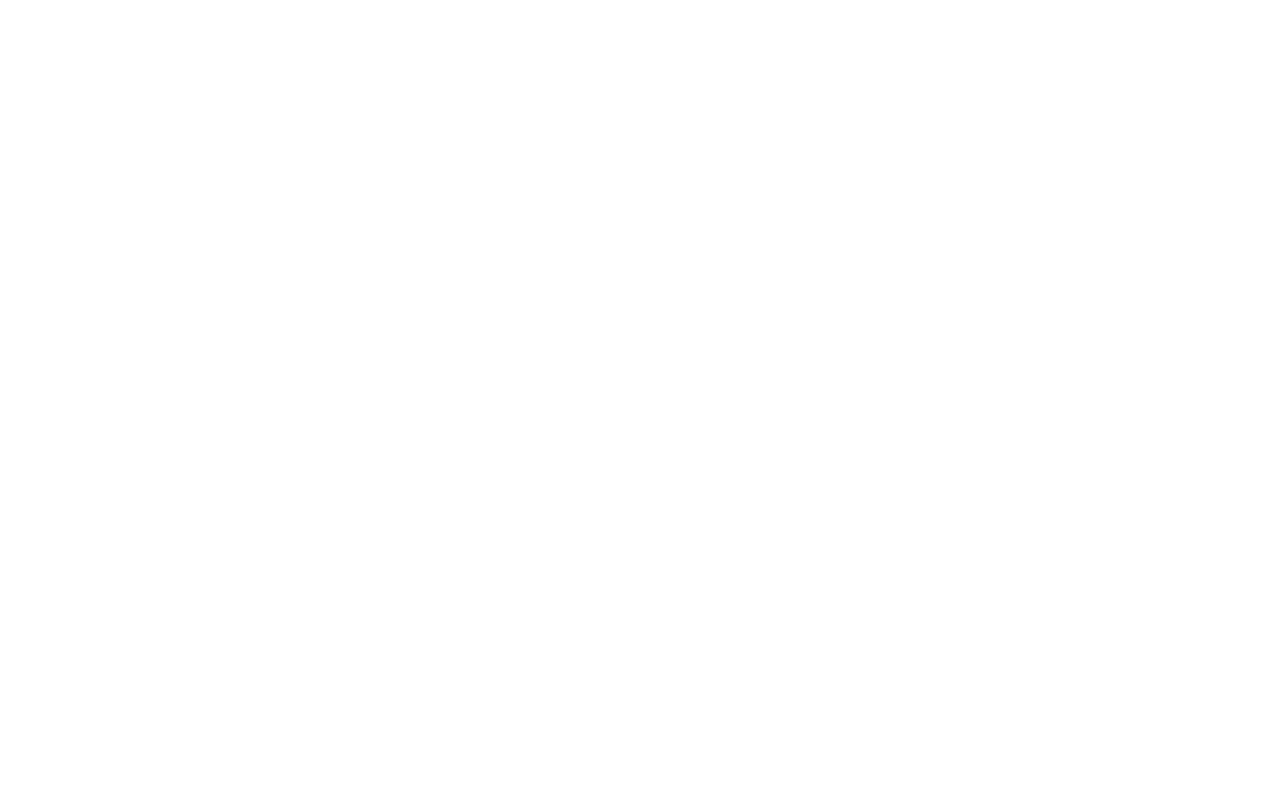
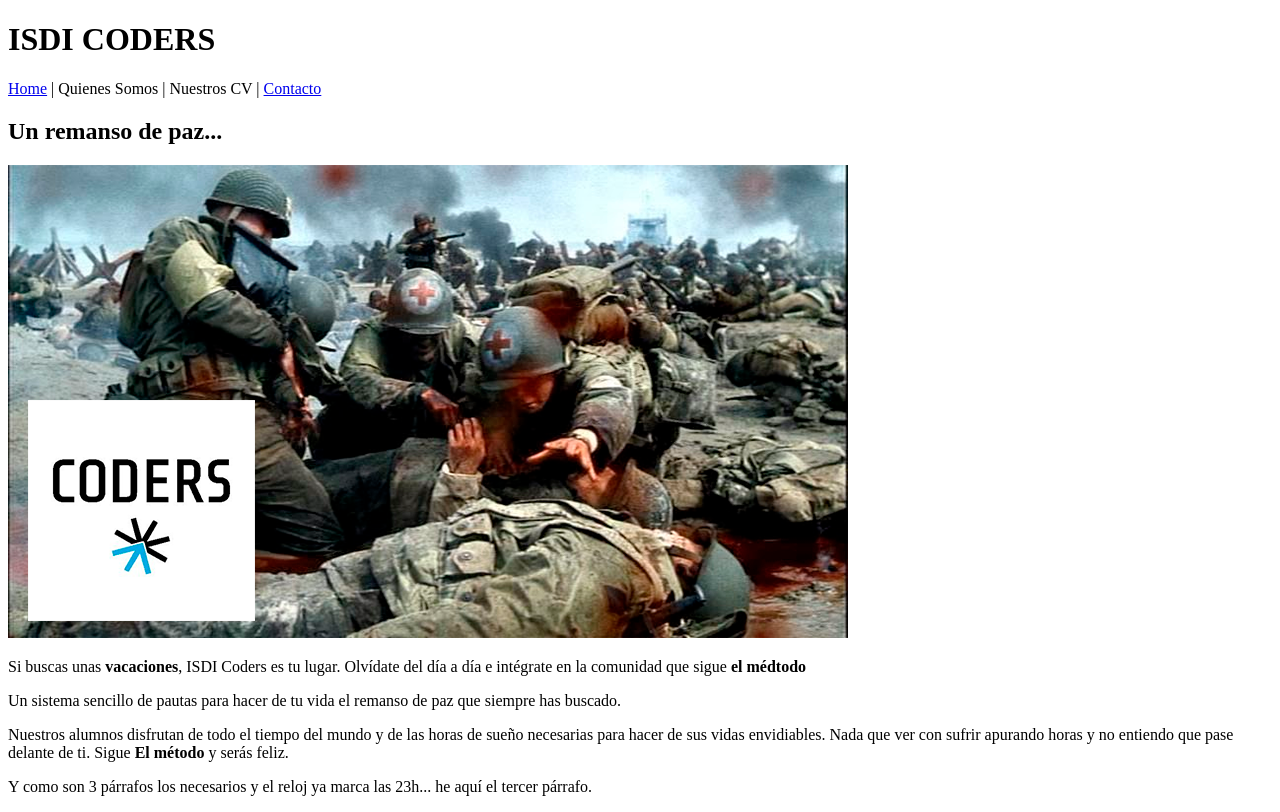
Before and after one commit to alexandergh132003/202301-w1ch2-Alexander-Guillen-diego-bermudez, a website: page src/index.html in a window 1280 px wide. Drawn offline with Linux system fonts and the light colour scheme.

Commit message:
add index changes and contact page

```diff
--- a/src/index.html
+++ b/src/index.html
@@ -4,9 +4,40 @@
 <head>
   <meta charset="UTF-8">
   <link rel="icon" href="favicon.png" type="image/png">
-  <title>ISDI CODERS PROFILES</title>
+  <title>ISDI CODERS</title>
 </head>
 
-<body> </body>
+<body>
+  <header>
+    <h1>ISDI CODERS</h1>
+    <nav>
+      <a href="#">Home</a> | Quienes Somos | Nuestros CV | <a href="contacto.html">Contacto</a>
+    </nav>
+  </header>
+  <main>
+    <h2> Un remanso de paz...</h2>
+    <img src="./isdi-coders.png" alt="ISDI CODERS: A commom day" width="840" height="473">
+
+    <article>
+      <p>
+        Si buscas unas <strong>vacaciones</strong>, ISDI Coders es tu lugar. Olvídate del día a día e intégrate en la
+        comunidad que sigue <strong>el médtodo</strong>
+      <div class=""></div>
+      Un sistema sencillo de pautas para hacer de tu vida el remanso de paz que siempre has buscado.
+      </p>
+      <p>
+        Nuestros alumnos disfrutan de todo el tiempo del mundo y de las horas de sueño necesarias para hacer de sus
+        vidas envidiables.
+        Nada que ver con sufrir apurando horas y no entiendo que pase delante de ti. Sigue <strong> El método</strong> y
+        serás feliz.
+      </p>
+
+      <p>
+        Y como son 3 párrafos los necesarios y el reloj ya marca las 23h... he aquí el tercer párrafo.
+      </p>
+    </article>
+
+  </main>
+</body>
 
 </html>
```
Also changed, not shown: src/contacto.html (added, +34 -0 lines), src/isdi-coders.png (added).
